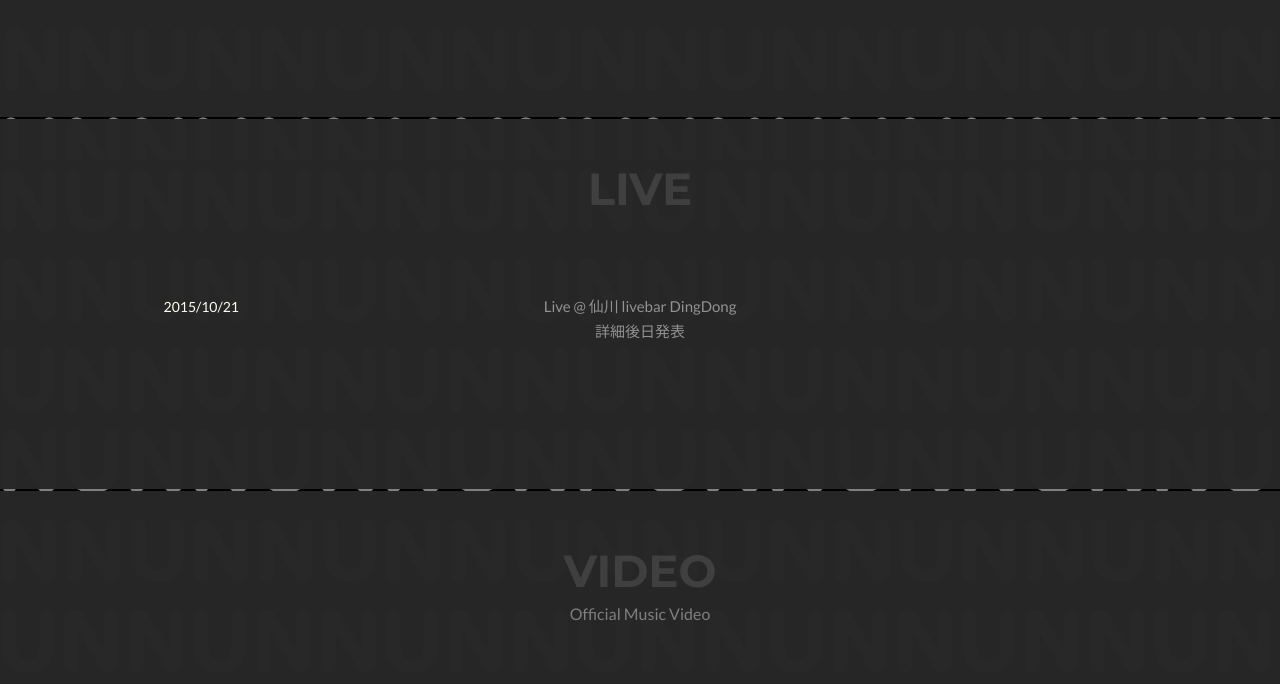
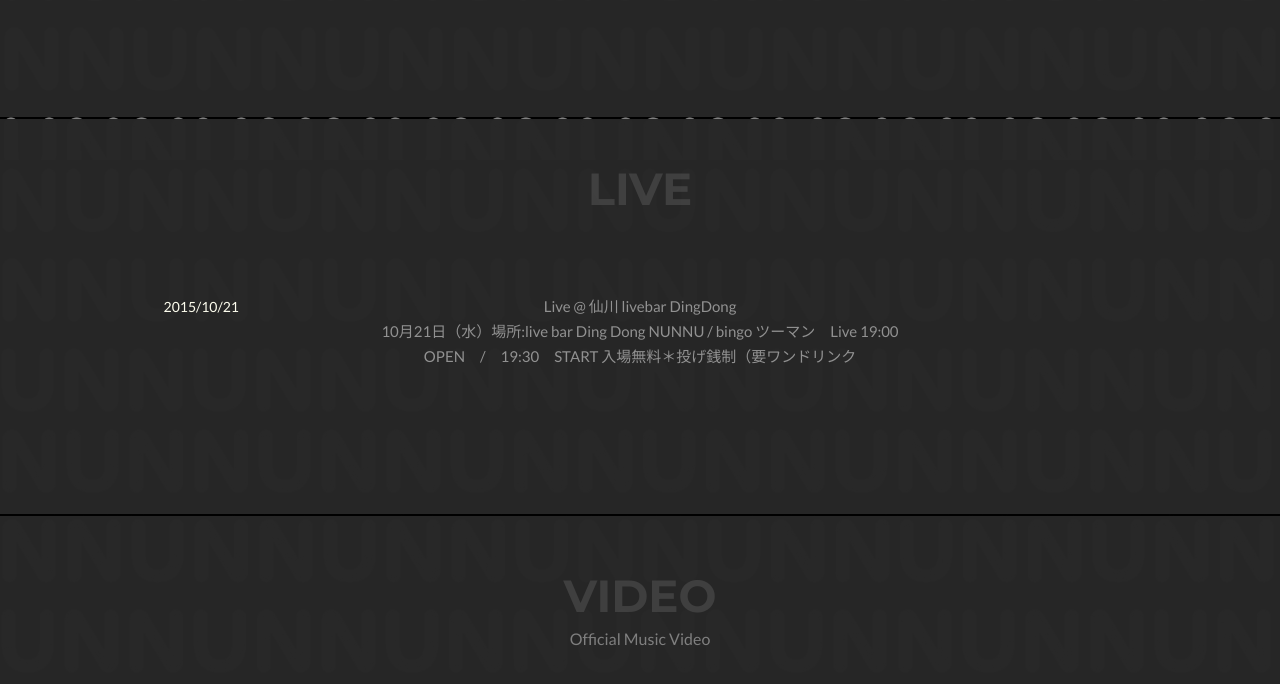
Before and after one commit to nunnu-official/nunnu-official.github.io, a plain HTML site: page index.html in a window 1280 px wide. Shown: the part 1120-1804 px from the top of the page. Drawn offline with Linux system fonts and the light colour scheme.

Commit message:
Update index.html

```diff
--- a/index.html
+++ b/index.html
@@ -169,7 +169,10 @@
   		<div class="col-lg-6 col-md-6 column">
         <p>
           Live @ <a href="http://livebardingdong.webnode.jp//" target="_blank">仙川 livebar DingDong</a><br>
-          詳細後日発表
+          10月21日（水）場所:live bar Ding Dong
+ NUNNU / bingo ツーマン　Live
+ 19:00　OPEN　/　19:30　START
+ 入場無料＊投げ銭制（要ワンドリンク
   			</p>
   		</div>
   	</div><br>
```
